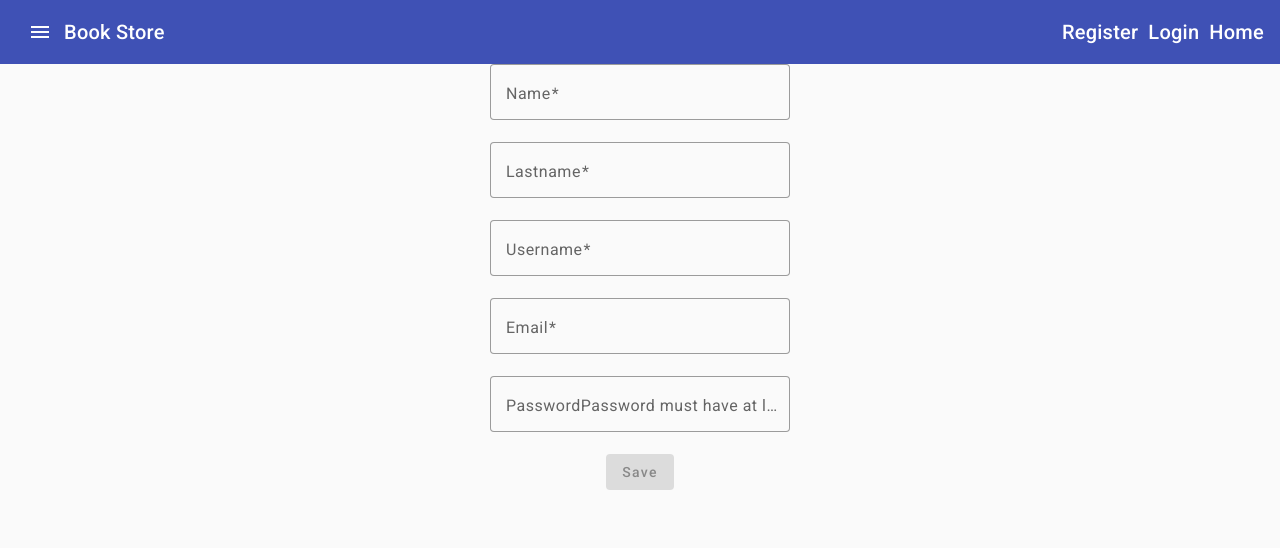
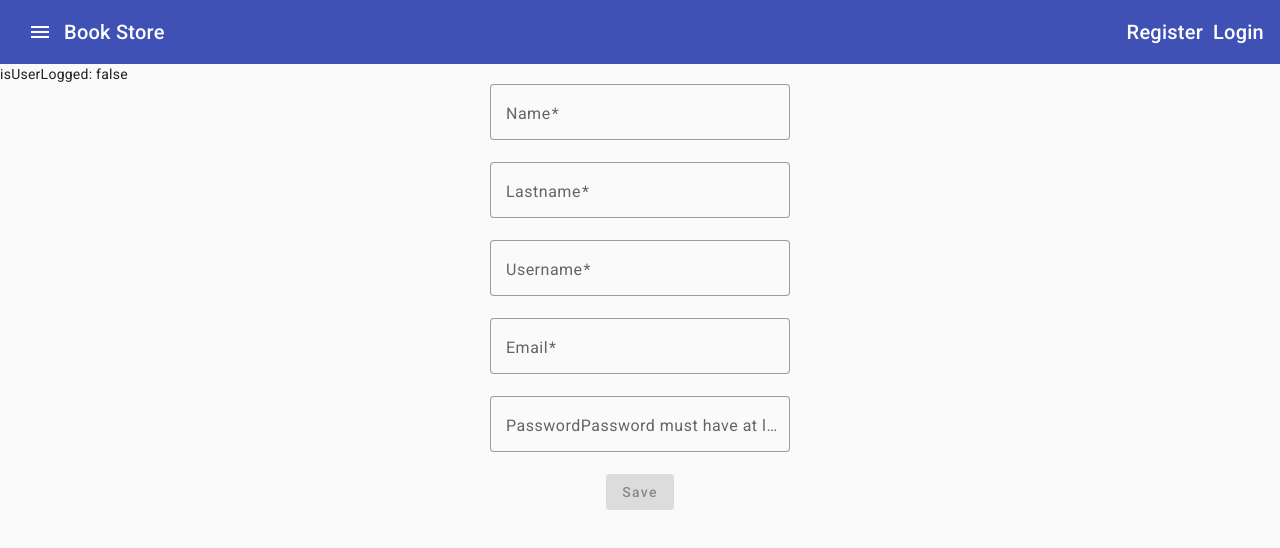
Before and after one commit to Juxn89/net-core-microservice, an Angular app in the folder client/: page /register in a window 1280 px wide. Shown: the top 548 px of the page. Built offline with nearby package versions, Linux system fonts and the light colour scheme.

Commit message:
Handle session

```diff
--- a/client/src/app/navigation/sidenav/sidenav.component.html
+++ b/client/src/app/navigation/sidenav/sidenav.component.html
@@ -12,10 +12,17 @@
 
       <div fxFlex fxLayout fxLayoutAlign="flex-end" fxHide.xs>
         <ul fxLayout="row" fxLayoutGap="10px" class="navegation-menu">
-          <li><a routerLink="/register">Register</a></li>
-          <li><a routerLink="/login">Login</a></li>
-          <li><a routerLink="/">Home</a></li>
+          @if (!isUserLogged) {
+            <li><a routerLink="/register">Register</a></li>
+            <li><a routerLink="/login">Login</a></li>
+          }
+          @else {
+            <li><a routerLink="/">Home</a></li>
+          }
+
         </ul>
       </div>
 
     </mat-toolbar>
+
+    <span>isUserLogged: {{ isUserLogged }}</span>
--- a/client/src/app/navigation/sidenav/sidenav.component.ts
+++ b/client/src/app/navigation/sidenav/sidenav.component.ts
@@ -1,9 +1,11 @@
-import { Component, EventEmitter, Output } from '@angular/core';
+import { Component, EventEmitter, OnInit, OnDestroy, Output } from '@angular/core';
+import { Subscription } from 'rxjs';
+import { RouterLink } from '@angular/router';
 import { MatIconModule } from '@angular/material/icon';
+import { FlexLayoutModule } from '@angular/flex-layout';
+import { MatButtonModule } from '@angular/material/button';
 import { MatToolbarModule } from '@angular/material/toolbar';
-import { MatButtonModule } from '@angular/material/button';
-import { FlexLayoutModule } from '@angular/flex-layout';
-import { RouterLink } from '@angular/router';
+import { SecurityService } from '../../security/security.service';
 
 @Component({
   selector: 'app-sidenav',
@@ -12,13 +14,27 @@ import { RouterLink } from '@angular/router';
     MatToolbarModule,
     MatButtonModule,
     FlexLayoutModule,
-    RouterLink
+    RouterLink,
   ],
   templateUrl: './sidenav.component.html',
   styleUrl: './sidenav.component.css'
 })
-export class SidenavComponent {
+export class SidenavComponent implements OnInit, OnDestroy {
   @Output() sidenav = new EventEmitter()
+
+  isUserLogged: boolean = false
+
+  constructor(private securityService: SecurityService) {}
+
+  ngOnInit() {
+    this.securityService.isLogIn$.subscribe(isLoggedIn => {
+      this.isUserLogged = isLoggedIn
+      console.log(isLoggedIn)
+    });
+  }
+
+  ngOnDestroy() {
+  }
 
   onMenuToggleDispatch() {
     this.sidenav.emit()
--- a/client/src/app/security/login/login.component.css
+++ b/client/src/app/security/login/login.component.css
@@ -5,5 +5,6 @@ mat-form-field {
 mat-card {
   width: 300px;
   text-align: center;
-  margin-top: 20px
+  margin-top: 20px;
+  padding: 10px;
 }
--- a/client/src/app/security/login/login.component.ts
+++ b/client/src/app/security/login/login.component.ts
@@ -18,9 +18,6 @@ import { SecurityService } from '../security.service';
     FlexLayoutModule,
     FormsModule
   ],
-  providers: [
-    SecurityService
-  ],
   templateUrl: './login.component.html',
   styleUrl: './login.component.css',
 })
--- a/client/src/app/security/register/register.component.ts
+++ b/client/src/app/security/register/register.component.ts
@@ -7,6 +7,7 @@ import { MatIconModule } from '@angular/material/icon';
 import { MatInputModule } from '@angular/material/input';
 import { MatButtonModule } from '@angular/material/button';
 import { MatFormFieldModule } from '@angular/material/form-field';
+import { SecurityService } from '../security.service';
 
 @Component({
   selector: 'app-register',
@@ -25,7 +26,18 @@ import { MatFormFieldModule } from '@angular/material/form-field';
 export class RegisterComponent {
   value = 'Clear me';
 
+  constructor(
+    private securityService: SecurityService
+  ) {}
+
   registerUser(form: NgForm) {
-    console.log(form);
+    this.securityService.register({
+      email: form.value.email,
+      password: form.value.password,
+      name: form.value.name,
+      lastNames: form.value.lastNames,
+      userId: '',
+      userName: ''
+    });
   }
 }
--- a/client/src/app/security/security.service.ts
+++ b/client/src/app/security/security.service.ts
@@ -1,14 +1,23 @@
+import { Subject, Subscription } from 'rxjs';
+
+import { User } from "./user.model";
 import { LoginData } from "./login-data.model";
-import { User } from "./user.model";
+import { Injectable } from '@angular/core';
 
+@Injectable({ providedIn: 'root' })
 export class SecurityService {
   private user!: User;
+  private isLogIn = new Subject<boolean>();
+
+  isLogIn$ = this.isLogIn.asObservable()
 
   register(newUser: User) {
     this.user = {
       ...newUser,
       userId: Math.round(Math.random() * 10000).toString()
     }
+
+    this.isLogIn.next(true)
   }
 
   login(loginData: LoginData) {
@@ -18,10 +27,14 @@ export class SecurityService {
       password: loginData.password,
       userId: Math.round(Math.random() * 10000).toString()
     }
+
+    this.isLogIn.next(true)
   }
 
   clearSession() {
     this.user = null!;
+
+    this.isLogIn.next(false);
   }
 
   GetUser() {
```
